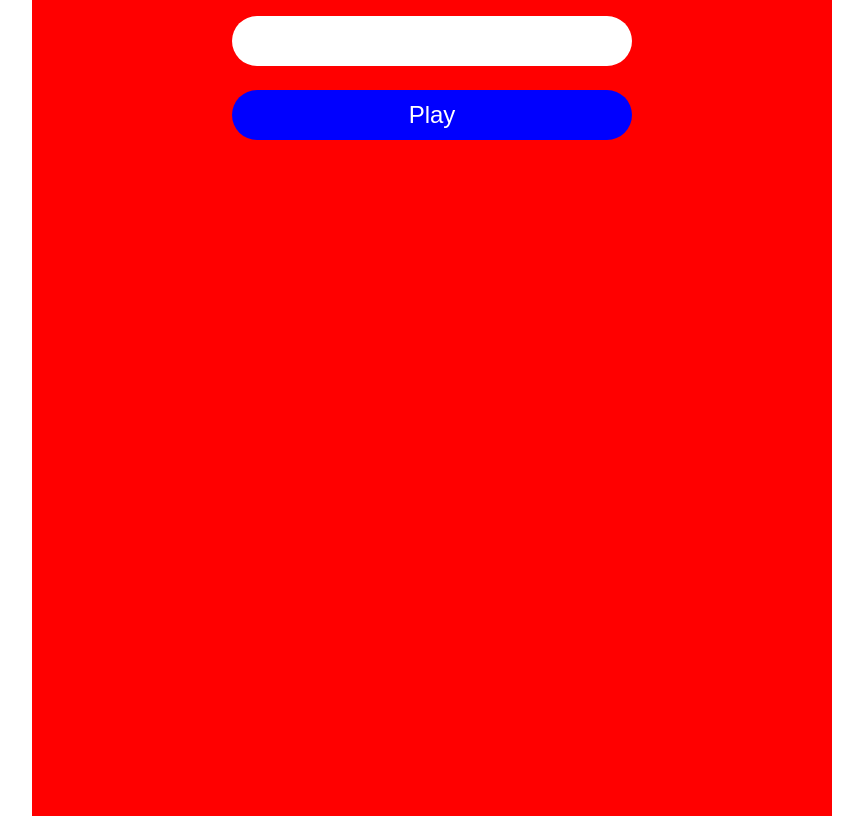
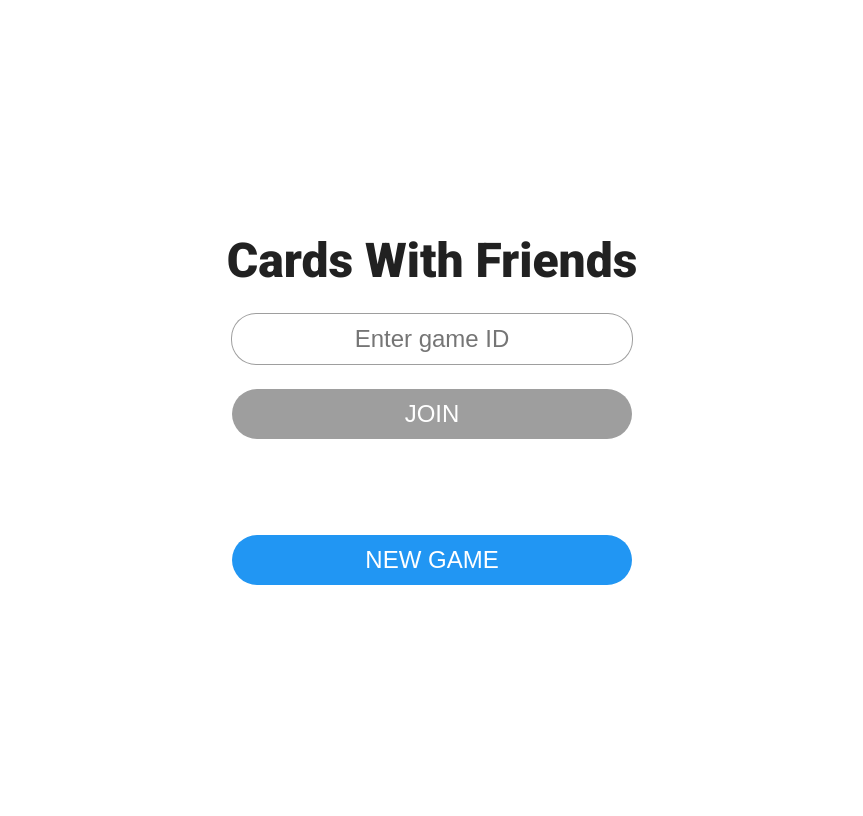
Before and after one commit to MrMagma/cards, an Angular app: page / in a window 1280 px wide. Shown: the whole page, without its empty margins (208-1071 px from the left). Built offline with nearby package versions, Linux system fonts and the light colour scheme.

Commit message:
Implement basic menu

```diff
--- a/src/app/app.module.ts
+++ b/src/app/app.module.ts
@@ -1,5 +1,6 @@
 import { BrowserModule } from '@angular/platform-browser';
 import { NgModule } from '@angular/core';
+import { FormsModule } from '@angular/forms';
 
 import { AppComponent } from './app.component';
 import { CardComponent } from './card/card.component';
@@ -14,7 +15,8 @@ import { GameComponent } from './game/game.component';
     GameComponent
   ],
   imports: [
-    BrowserModule
+    BrowserModule,
+    FormsModule
   ],
   providers: [],
   bootstrap: [AppComponent]
--- a/src/app/menu/menu.component.html
+++ b/src/app/menu/menu.component.html
@@ -1,4 +1,21 @@
-<div class="menu-column">
-    <input/>
-    <button>Play</button>
+<div class="menu-container">
+    <div class="menu">
+        <h1>Cards With Friends</h1>
+        <input
+            id="gid"
+            class="game-id-input"
+            maxlength=6
+            placeholder="Enter game ID"
+            spellcheck=false
+            [(ngModel)]="gameID"
+            (input)="onIDChange()"
+        />
+        <button
+            class="join-button"
+            [disabled]="!isIDValid()"
+        >Join</button>
+        <button
+            class="create-button"
+        >New Game</button>
+    </div>
 </div>
--- a/src/app/menu/menu.component.sass
+++ b/src/app/menu/menu.component.sass
@@ -1,34 +1,80 @@
-.menu-column
-    padding-top: 1em
-    width: 800px
-    height: 100%
-    background: red
-    margin: auto
+.menu-container
+    position: absolute
+    top: 0
+    left: 0
+    bottom: 0
+    right: 0
+    display: flex
+    align-items: center
 
-    &>*
-        display: block
+    .menu
+        padding-top: 1em
+        width: 800px
         margin: auto
 
-    input
-        text-transform: uppercase
-        border: none
-        font-weight: bold
-        font-size: 1.5em
-        text-align: center
-        width: 380px
-        height: 30px
-        padding: 10px
-        border-radius: 25px
+        h1
+            color: rgba(0, 0, 0, 0.87)
+            text-align: center
+            font-size: 3em
 
-    button
-        border: none
-        background: blue
-        color: white
-        font-size: 1.5em
-        text-align: center
-        width: 400px
-        text-align: center
-        height: 50px
-        border-radius: 25px
-        padding: 10px
-        margin-top: 1em
+        input
+            border: 1px solid rgba(0, 0, 0, 0.38)
+            color:  rgba(0, 0, 0, 0.87)
+            text-transform: uppercase
+            font-weight: bold
+            font-size: 1.5em
+            text-align: center
+            width: 380px
+            height: 30px
+            padding: 10px
+            border-radius: 25px
+            display: block
+            margin: auto
+            margin-top: 1em
+
+            &::placeholder
+                text-shadow: rgba(0, 0, 0, 0.38)
+                font-weight: normal
+                text-transform: none
+
+            &:focus
+                outline: none
+
+            &:focus::placeholder
+                color: transparent
+
+        .join-button
+            display: block
+            margin: auto
+            text-transform: uppercase
+            border: none
+            background: #4CAF50
+            color: white
+            font-size: 1.5em
+            text-align: center
+            width: 400px
+            text-align: center
+            height: 50px
+            border-radius: 25px
+            padding: 10px
+            margin-top: 1em
+            transition: background 0.3s ease
+
+            &:disabled
+                background: #9E9E9E
+
+        .create-button
+            display: block
+            margin: auto
+            text-transform: uppercase
+            border: none
+            background: #2196F3
+            color: white
+            font-size: 1.5em
+            text-align: center
+            width: 400px
+            text-align: center
+            height: 50px
+            border-radius: 25px
+            padding: 10px
+            margin-top: 4em
--- a/src/app/menu/menu.component.ts
+++ b/src/app/menu/menu.component.ts
@@ -7,7 +7,17 @@ import { Component, OnInit } from '@angular/core';
 })
 export class MenuComponent implements OnInit {
 
+    gameID: string = "";
+
     constructor() { }
+
+    onIDChange() {
+
+    }
+
+    isIDValid() {
+        return /^[a-fA-F0-9]{6}$/.test(this.gameID);
+    }
 
     ngOnInit() {
     }
--- a/src/styles.sass
+++ b/src/styles.sass
@@ -1,8 +1,11 @@
+@import url('https://fonts.googleapis.com/css?family=Roboto:400,900&display=swap')
+
 *
     margin: 0
     padding: 0
 
 body
+    font-family: "Roboto", sans-serif
     position: absolute
     top: 0
     bottom: 0
```
Lines whose indentation alone changed are shown as unchanged.
